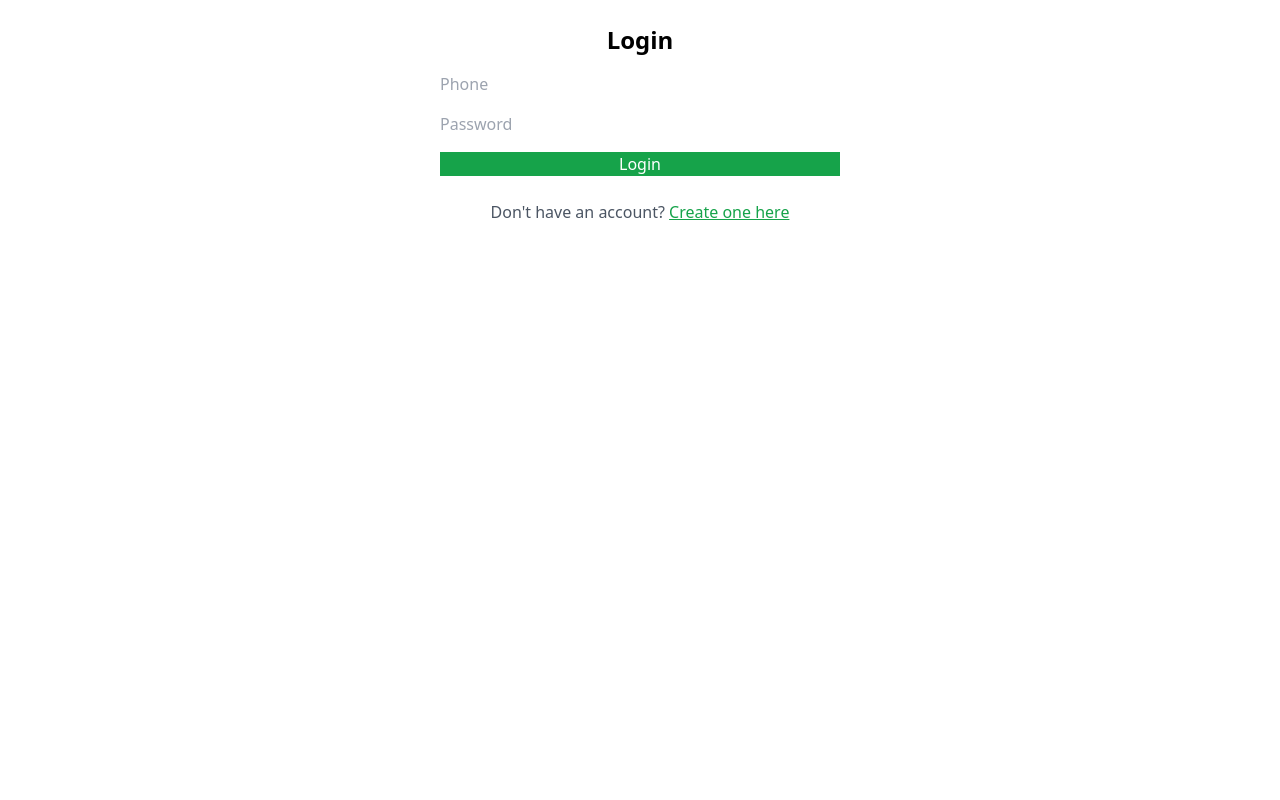
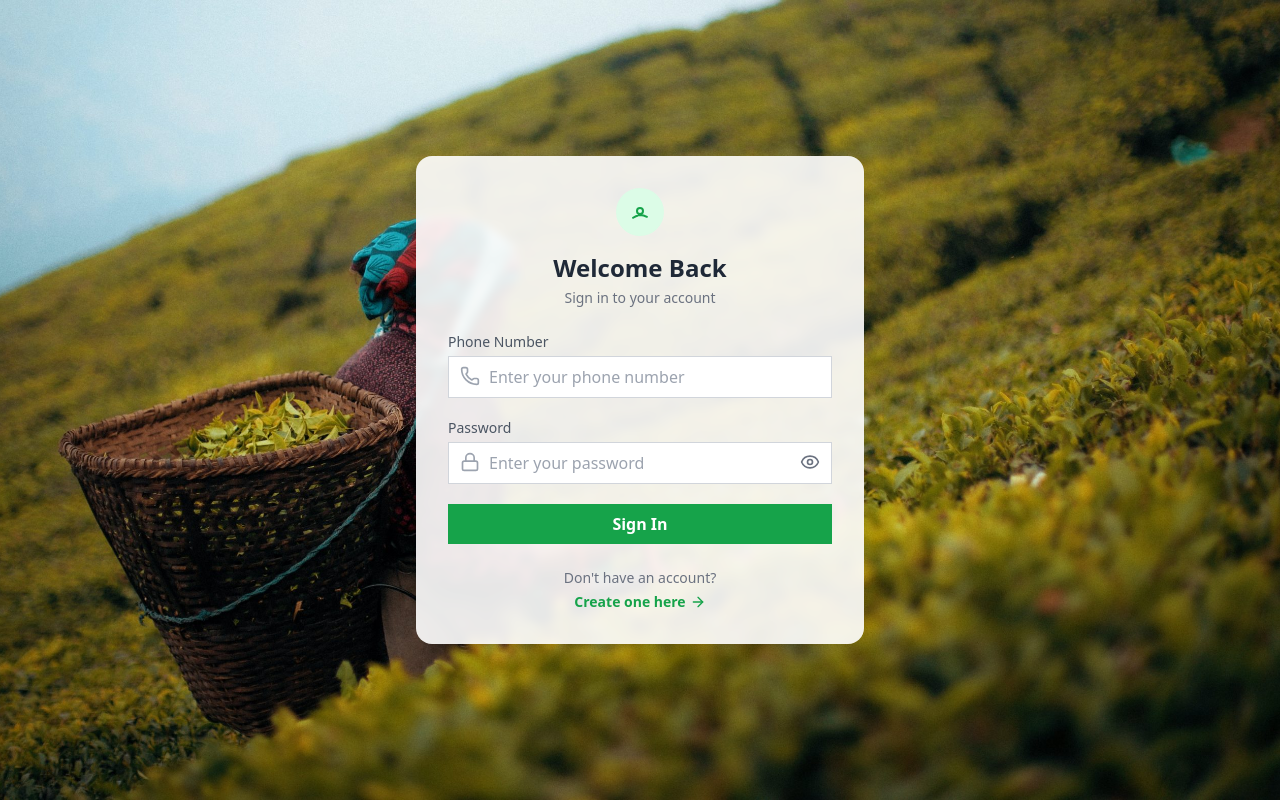
Before and after one commit to PaulJkr/Umoja, a React (Vite) app in the folder frontend/: page /login in a window 1280 px wide. Built offline with nearby package versions, Linux system fonts and the light colour scheme.

Commit message:
file config

```diff
--- a/frontend/src/pages/auth/Login.tsx
+++ b/frontend/src/pages/auth/Login.tsx
@@ -2,66 +2,140 @@ import { useState } from "react";
 import { useNavigate, Link } from "react-router-dom";
 import api from "../../api/axios";
 import { useAuthStore, User } from "../../context/authStore";
+import { Eye, EyeOff, Phone, Lock, ArrowRight } from "lucide-react";
 
 const Login = () => {
   const [form, setForm] = useState({ phone: "", password: "" });
+  const [loading, setLoading] = useState(false);
+  const [showPassword, setShowPassword] = useState(false);
   const setUser = useAuthStore((s) => s.setUser);
   const navigate = useNavigate();
 
   const handleLogin = async (e: React.FormEvent) => {
     e.preventDefault();
+    setLoading(true);
     try {
       const res = await api.post<{ token: string; user: User }>(
         "/auth/login",
         form
       );
-      console.log("Login response:", res.data);
       setUser(res.data.user);
       localStorage.setItem("token", res.data.token);
       navigate(`/${res.data.user.role}/dashboard`);
     } catch (err: any) {
       alert("Login failed: " + err.response?.data?.msg || "Unknown error");
+    } finally {
+      setLoading(false);
     }
   };
 
   return (
-    <div className="p-6 max-w-md mx-auto">
-      <form onSubmit={handleLogin} className="space-y-4">
-        <h1 className="text-2xl font-semibold text-center">Login</h1>
+    <div
+      className="min-h-screen flex items-center justify-center bg-gray-100"
+      style={{
+        backgroundImage: `url('/bg-login.jpg')`,
+        backgroundSize: "cover",
+        backgroundPosition: "center",
+        backgroundRepeat: "no-repeat",
+      }}
+    >
+      {/* Login card */}
+      <div className="bg-white rounded-2xl shadow-xl w-full max-w-md p-8 backdrop-blur-sm bg-opacity-90">
+        {/* Icon avatar */}
+        <div className="flex justify-center mb-4">
+          <div className="bg-green-100 text-green-600 p-3 rounded-full">
+            <svg
+              xmlns="http://www.w3.org/2000/svg"
+              className="h-6 w-6"
+              fill="none"
+              viewBox="0 0 24 24"
+              stroke="currentColor"
+            >
+              <path
+                strokeLinecap="round"
+                strokeLinejoin="round"
+                strokeWidth={2}
+                d="M5.121 17.804A13.937 13.937 0 0112 15c2.5 0 4.847.646 6.879 1.804M15 11a3 3 0 11-6 0 3 3 0 016 0z"
+              />
+            </svg>
+          </div>
+        </div>
 
+        {/* Title */}
+        <h2 className="text-2xl font-bold text-center text-gray-800 mb-1">
+          Welcome Back
+        </h2>
+        <p className="text-center text-gray-500 text-sm mb-6">
+          Sign in to your account
+        </p>
+
+        {/* Form */}
+        <form onSubmit={handleLogin} className="space-y-5">
+          {/* Phone input */}
+          <div>
+            <label className="text-sm text-gray-600 font-medium block mb-1">
+              Phone Number
+            </label>
+            <div className="relative">
               <input
                 type="text"
-          placeholder="Phone"
                 value={form.phone}
                 onChange={(e) => setForm({ ...form, phone: e.target.value })}
-          className="input w-full"
                 required
+                placeholder="Enter your phone number"
+                className="w-full pl-10 pr-4 py-2 border border-gray-300 rounded-md focus:outline-none focus:ring-2 focus:ring-green-500"
               />
+              <Phone className="absolute left-3 top-2.5 text-gray-400 w-5 h-5" />
+            </div>
+          </div>
 
+          {/* Password input */}
+          <div>
+            <label className="text-sm text-gray-600 font-medium block mb-1">
+              Password
+            </label>
+            <div className="relative">
               <input
-          type="password"
-          placeholder="Password"
+                type={showPassword ? "text" : "password"}
                 value={form.password}
                 onChange={(e) => setForm({ ...form, password: e.target.value })}
-          className="input w-full"
                 required
+                placeholder="Enter your password"
+                className="w-full pl-10 pr-10 py-2 border border-gray-300 rounded-md focus:outline-none focus:ring-2 focus:ring-green-500"
               />
+              <Lock className="absolute left-3 top-2.5 text-gray-400 w-5 h-5" />
+              <button
+                type="button"
+                className="absolute right-3 top-2.5 text-gray-500 hover:text-gray-800"
+                onClick={() => setShowPassword((prev) => !prev)}
+              >
+                {showPassword ? <EyeOff size={20} /> : <Eye size={20} />}
+              </button>
+            </div>
+          </div>
 
-        <button className="btn w-full bg-green-600 text-white hover:bg-green-700">
-          Login
+          {/* Submit */}
+          <button
+            type="submit"
+            className={`w-full py-2 rounded-md font-semibold text-white bg-green-600 hover:bg-green-700 transition-all ${
+              loading ? "opacity-50 cursor-not-allowed" : ""
+            }`}
+            disabled={loading}
+          >
+            {loading ? "Signing in..." : "Sign In"}
           </button>
         </form>
 
-      <div className="mt-6 text-center">
-        <p className="text-gray-600">
-          Don't have an account?{" "}
+        {/* Footer */}
+        <div className="text-center mt-6 text-sm">
+          <p className="text-gray-500 mb-1">Don't have an account?</p>
           <Link
             to="/register"
-            className="text-green-600 hover:text-green-700 font-medium underline"
+            className="text-green-600 font-semibold inline-flex items-center gap-1 hover:underline hover:text-green-700 transition"
           >
-            Create one here
+            Create one here <ArrowRight size={16} />
           </Link>
-        </p>
+        </div>
       </div>
     </div>
   );
--- a/frontend/src/pages/auth/Register.tsx
+++ b/frontend/src/pages/auth/Register.tsx
@@ -4,6 +4,16 @@ import { zodResolver } from "@hookform/resolvers/zod";
 import axios from "axios";
 import { useNavigate, Link } from "react-router-dom";
 import { useAuthStore, User } from "../../context/authStore";
+import {
+  Eye,
+  EyeOff,
+  UserIcon,
+  Phone,
+  Lock,
+  Users,
+  ArrowLeft,
+} from "lucide-react";
+import { useState } from "react";
 
 const registerSchema = z.object({
   name: z.string().min(2, "Name must be at least 2 characters"),
@@ -19,6 +29,8 @@ type RegisterInput = z.infer<typeof registerSchema>;
 const Register = () => {
   const navigate = useNavigate();
   const setUser = useAuthStore((s) => s.setUser);
+  const [showPassword, setShowPassword] = useState(false);
+  const [loading, setLoading] = useState(false);
 
   const {
     register,
@@ -29,6 +41,7 @@ const Register = () => {
   });
 
   const onSubmit = async (data: RegisterInput) => {
+    setLoading(true);
     try {
       const res = await axios.post<{ user: User; token: string }>(
         "/api/auth/register",
@@ -41,43 +54,97 @@ const Register = () => {
       alert(
         "Registration failed: " + err.response?.data?.msg || "Unknown error"
       );
+    } finally {
+      setLoading(false);
     }
   };
 
   return (
-    <div className="p-6 max-w-md mx-auto">
-      <form onSubmit={handleSubmit(onSubmit)} className="space-y-4">
-        <h1 className="text-2xl font-semibold text-center">Create Account</h1>
+    <div
+      className="min-h-screen flex items-center justify-center bg-gray-100"
+      style={{
+        backgroundImage: `url('/bg-register.jpg')`,
+        backgroundSize: "cover",
+        backgroundPosition: "center",
+        backgroundRepeat: "no-repeat",
+      }}
+    >
+      <div className="bg-white rounded-2xl shadow-xl w-full max-w-md p-8 backdrop-blur-sm bg-opacity-90">
+        {/* Icon avatar */}
+        <div className="flex justify-center mb-4">
+          <div className="bg-green-100 text-green-600 p-3 rounded-full">
+            <UserIcon className="w-6 h-6" />
+          </div>
+        </div>
 
+        {/* Title */}
+        <h2 className="text-2xl font-bold text-center text-gray-800 mb-1">
+          Create Account
+        </h2>
+        <p className="text-center text-gray-500 text-sm mb-6">
+          Sign up to get started
+        </p>
+
+        <form onSubmit={handleSubmit(onSubmit)} className="space-y-5">
+          {/* Full Name */}
           <div>
+            <label className="block text-sm font-medium text-gray-700 mb-1">
+              Full Name
+            </label>
+            <div className="relative">
               <input
                 {...register("name")}
-            placeholder="Full Name"
-            className="input w-full"
+                placeholder="John Doe"
+                className="w-full pl-10 pr-4 py-2 border border-gray-300 rounded-md focus:outline-none focus:ring-2 focus:ring-green-500"
               />
+              <UserIcon className="absolute left-3 top-2.5 text-gray-400 w-5 h-5" />
+            </div>
             {errors.name && (
               <p className="text-red-500 text-sm mt-1">{errors.name.message}</p>
             )}
           </div>
 
+          {/* Phone */}
           <div>
+            <label className="block text-sm font-medium text-gray-700 mb-1">
+              Phone Number
+            </label>
+            <div className="relative">
               <input
                 {...register("phone")}
-            placeholder="Phone Number"
-            className="input w-full"
+                placeholder="07XXXXXXXX"
+                className="w-full pl-10 pr-4 py-2 border border-gray-300 rounded-md focus:outline-none focus:ring-2 focus:ring-green-500"
               />
+              <Phone className="absolute left-3 top-2.5 text-gray-400 w-5 h-5" />
+            </div>
             {errors.phone && (
-            <p className="text-red-500 text-sm mt-1">{errors.phone.message}</p>
+              <p className="text-red-500 text-sm mt-1">
+                {errors.phone.message}
+              </p>
             )}
           </div>
 
+          {/* Password */}
           <div>
+            <label className="block text-sm font-medium text-gray-700 mb-1">
+              Password
+            </label>
+            <div className="relative">
               <input
-            type="password"
+                type={showPassword ? "text" : "password"}
                 {...register("password")}
-            placeholder="Password"
-            className="input w-full"
+                placeholder="********"
+                className="w-full pl-10 pr-10 py-2 border border-gray-300 rounded-md focus:outline-none focus:ring-2 focus:ring-green-500"
               />
+              <Lock className="absolute left-3 top-2.5 text-gray-400 w-5 h-5" />
+              <button
+                type="button"
+                onClick={() => setShowPassword(!showPassword)}
+                className="absolute right-3 top-2.5 text-gray-400 hover:text-gray-600"
+              >
+                {showPassword ? <EyeOff size={20} /> : <Eye size={20} />}
+              </button>
+            </div>
             {errors.password && (
               <p className="text-red-500 text-sm mt-1">
                 {errors.password.message}
@@ -85,34 +152,51 @@ const Register = () => {
             )}
           </div>
 
+          {/* Role */}
           <div>
-          <select {...register("role")} className="input w-full">
-            <option value="">Select Your Role</option>
+            <label className="block text-sm font-medium text-gray-700 mb-1">
+              Select Role
+            </label>
+            <div className="relative">
+              <select
+                {...register("role")}
+                className="w-full pl-10 pr-4 py-2 border border-gray-300 rounded-md focus:outline-none focus:ring-2 focus:ring-green-500"
+              >
+                <option value="">-- Select Your Role --</option>
                 <option value="farmer">Farmer</option>
                 <option value="buyer">Buyer</option>
                 <option value="supplier">Supplier</option>
                 <option value="admin">Admin</option>
               </select>
+              <Users className="absolute left-3 top-2.5 text-gray-400 w-5 h-5" />
+            </div>
             {errors.role && (
               <p className="text-red-500 text-sm mt-1">{errors.role.message}</p>
             )}
           </div>
 
-        <button className="btn w-full bg-green-600 text-white hover:bg-green-700">
-          Create Account
+          {/* Submit */}
+          <button
+            type="submit"
+            className={`w-full py-2 rounded-md font-semibold text-white bg-green-600 hover:bg-green-700 transition-all ${
+              loading ? "opacity-50 cursor-not-allowed" : ""
+            }`}
+            disabled={loading}
+          >
+            {loading ? "Creating Account..." : "Create Account"}
           </button>
         </form>
 
-      <div className="mt-6 text-center">
-        <p className="text-gray-600">
-          Already have an account?{" "}
+        {/* Footer */}
+        <div className="text-center mt-6 text-sm">
+          <p className="text-gray-500 mb-1">Already have an account?</p>
           <Link
             to="/login"
-            className="text-green-600 hover:text-green-700 font-medium underline"
+            className="text-green-600 font-semibold inline-flex items-center gap-1 hover:underline hover:text-green-700 transition"
           >
-            Sign in here
+            <ArrowLeft size={16} /> Sign in here
           </Link>
-        </p>
+        </div>
       </div>
     </div>
   );
```
Also changed, not shown: frontend/src/components/CTASection.tsx (+57 -22 lines), frontend/public/bg-login.jpg (added), frontend/public/bg-register.jpg (added). Lines whose indentation alone changed are shown as unchanged.
